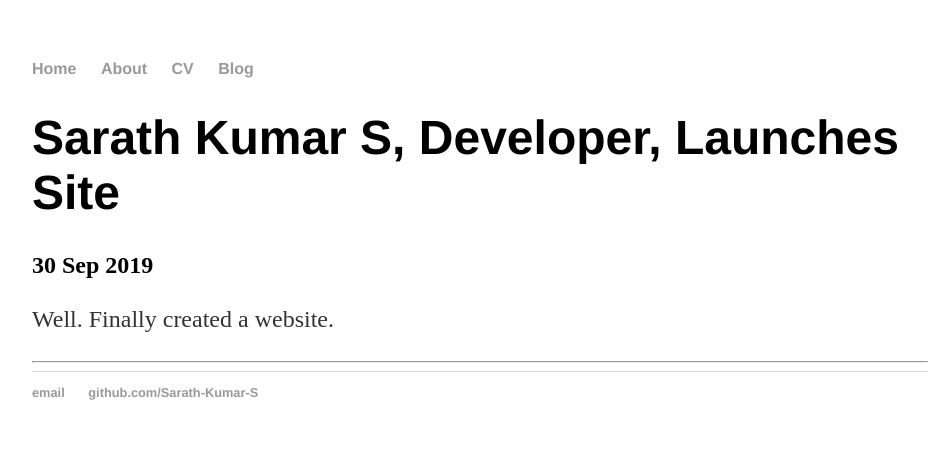
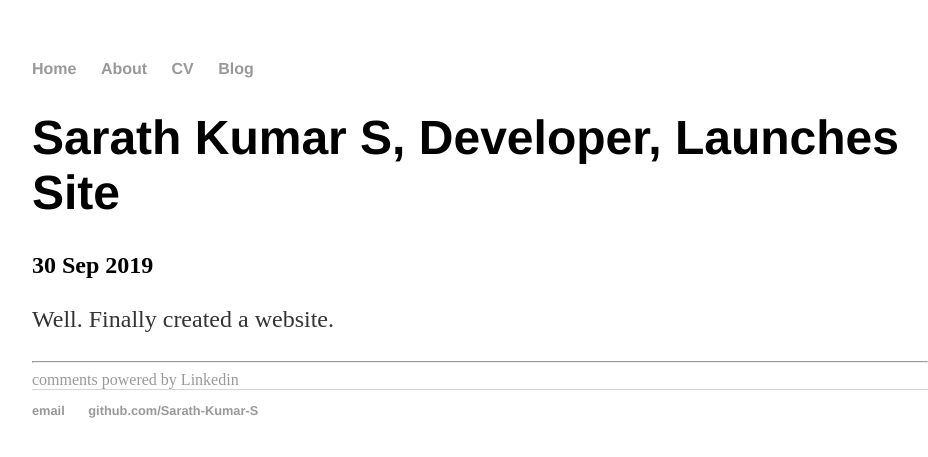
Before and after one commit to sayanpoddar123/Sarath-Kumar-S.github.io, a Jekyll site: the page built from _posts/2019-09-30-Sarath-Kumar-site-launched.md, in a window 1280 px wide. Shown: the top 457 px of the page, without its empty margins (160-1088 px from the left). Built offline with Jekyll 4.4.1, drawn with Linux system fonts in a browser that asks for light colours.

Commit message:
Update post.html

```diff
--- a/_layouts/post.html
+++ b/_layouts/post.html
@@ -23,7 +23,7 @@ notes: active
 
 			<!-- Post comments -->
 			<div class="notecomments">
-				{% include disqus.html %}
+				{% include linkedin.html %}
 			</div>
 		</div><!-- / .note .single -->
 </div><!-- /.notes -->
```
